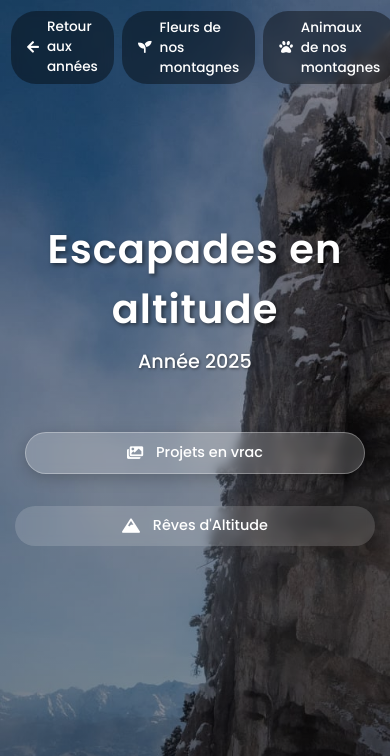
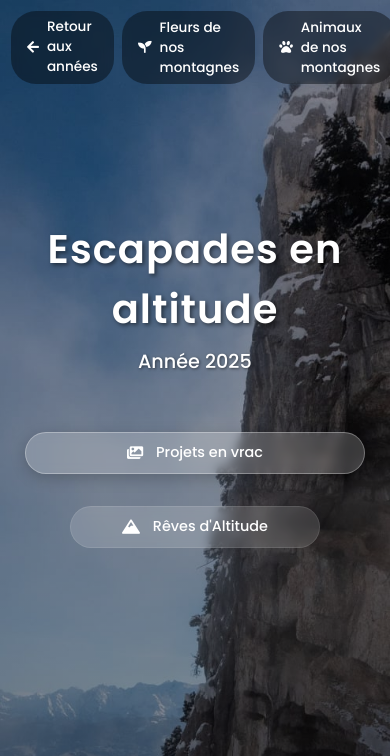
Before and after one commit to mikelum38/hiking-gallery, a Flask app: page /future in a window 390 px wide. Shown: the top 756 px of the page. Run offline with Flask 3, Linux system fonts and the light colour scheme; some libraries are stand-ins or nearby versions.

Commit message:
ajustements mobiles page projets

```diff
--- a/templates/future.html
+++ b/templates/future.html
@@ -111,11 +111,13 @@
             flex-direction: column;
             gap: 1rem;
             align-items: center;
-            margin: 2rem 0;
+            margin: 2rem 0 4rem;
+            position: relative;
+            z-index: 10;
         }
 
         .memories-btn, .dreams-btn {
-            background: rgba(255, 255, 255, 0.15);
+            background: rgba(0, 0, 0, 0.4);
             color: white;
             text-decoration: none;
             padding: 0.8rem 2rem;
@@ -125,16 +127,25 @@
             gap: 0.8rem;
             transition: all 0.3s ease;
             backdrop-filter: blur(5px);
+            border: 1px solid rgba(255, 255, 255, 0.1);
         }
 
         .memories-btn:hover, .dreams-btn:hover {
-            background: rgba(255, 255, 255, 0.25);
+            background: rgba(0, 0, 0, 0.6);
             transform: translateY(-2px);
+        }
+
+        .month-grid {
+            position: relative;
+            z-index: 5;
         }
 
         @media (max-width: 768px) {
             .home-hero {
                 padding-top: 15vh;
+                position: relative;
+                z-index: 20;
+                margin-bottom: 6rem;
             }
 
             .nav-buttons {
@@ -161,17 +172,21 @@
             .memories-btn, .dreams-btn {
                 padding: 0.6rem 1.5rem;
                 font-size: 0.9rem;
-                width: 80%;
+                width: auto;
+                min-width: 200px;
                 justify-content: center;
             }
 
             .action-buttons {
-                margin: 2rem 0 5rem 0;
-                width: 100%;
+                position: relative;
+                z-index: 20;
+                margin: 2rem auto 6rem;
+                width: 90%;
+                max-width: 300px;
             }
 
-            .month-card {
-                margin-top: 1rem;
+            .month-grid {
+                margin-top: 2rem;
             }
         }
 
```
